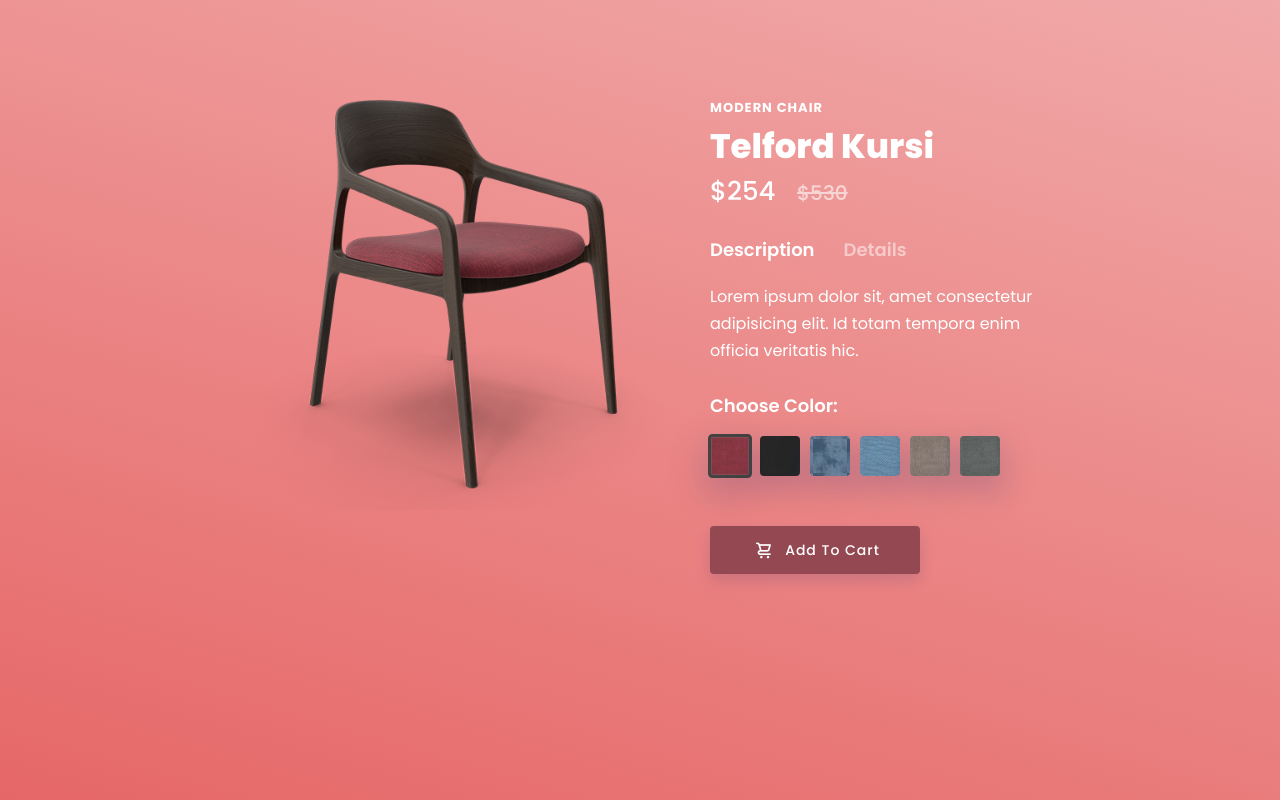
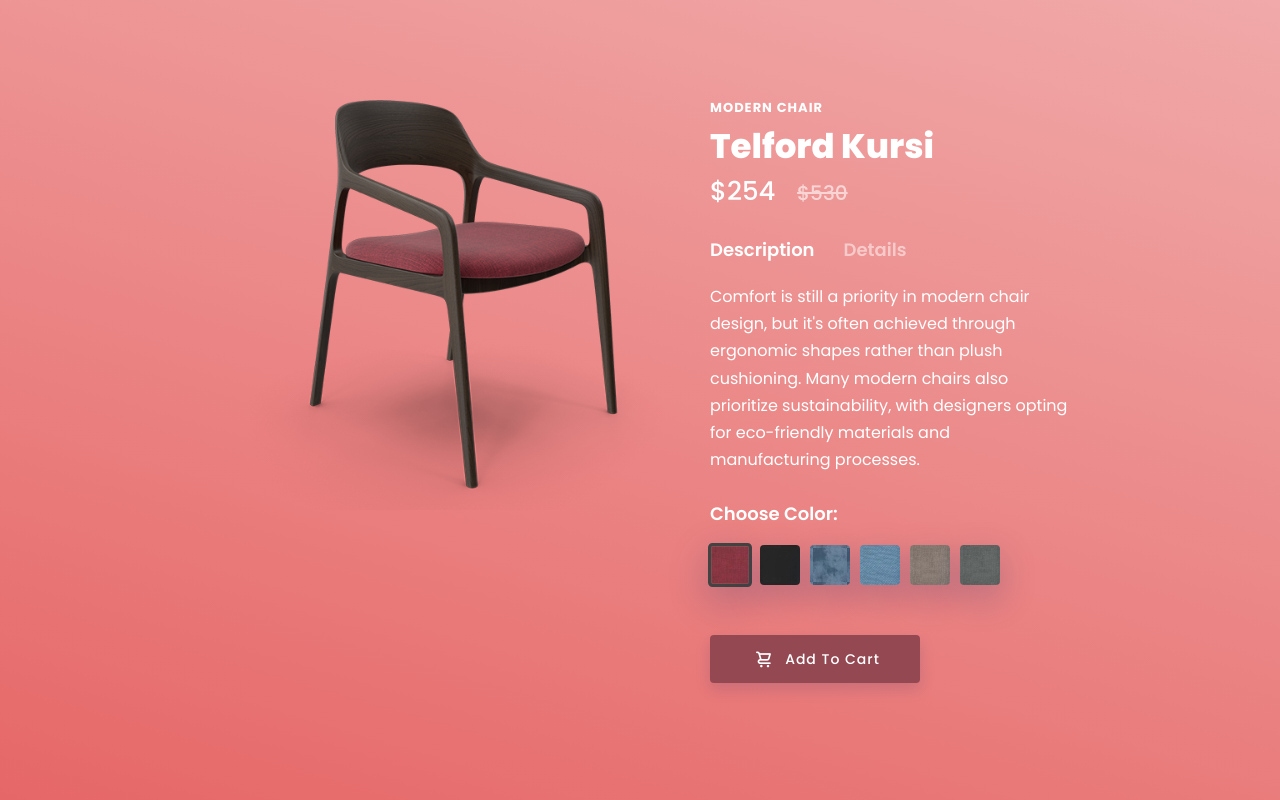
Before and after one commit to Deepanshu312/web_development, a plain HTML site: page Modern_chair_project/index.html in a window 1280 px wide. Drawn offline with nearby package versions, Linux system fonts and the light colour scheme.

Commit message:
Update index.html

```diff
--- a/Modern_chair_project/index.html
+++ b/Modern_chair_project/index.html
@@ -23,8 +23,7 @@
 					<label for="desc-2">Details</label>
 					<div class="section-fluid desc-sec accor-1">
 						<p>
-							Lorem ipsum dolor sit, amet consectetur adipisicing elit. Id totam tempora enim officia
-							veritatis hic.
+							Comfort is still a priority in modern chair design, but it's often achieved through ergonomic shapes rather than plush cushioning. Many modern chairs also prioritize sustainability, with designers opting for eco-friendly materials and manufacturing processes.
 						</p>
 					</div>
 					<div class="section-fluid desc-sec accor-2">
```
